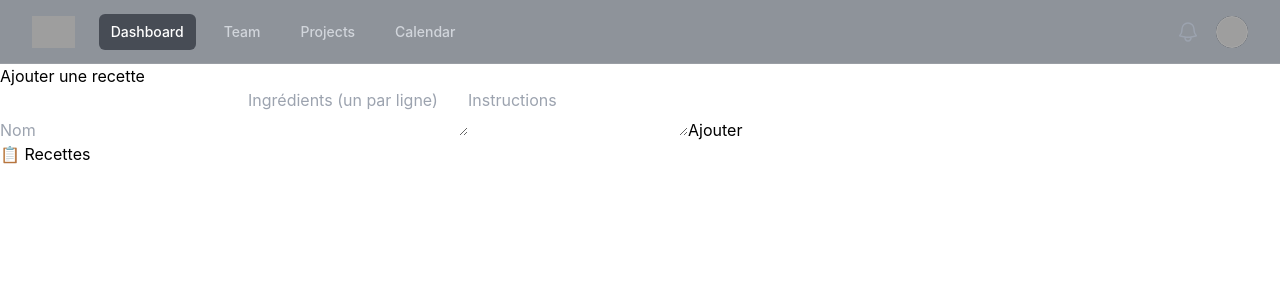
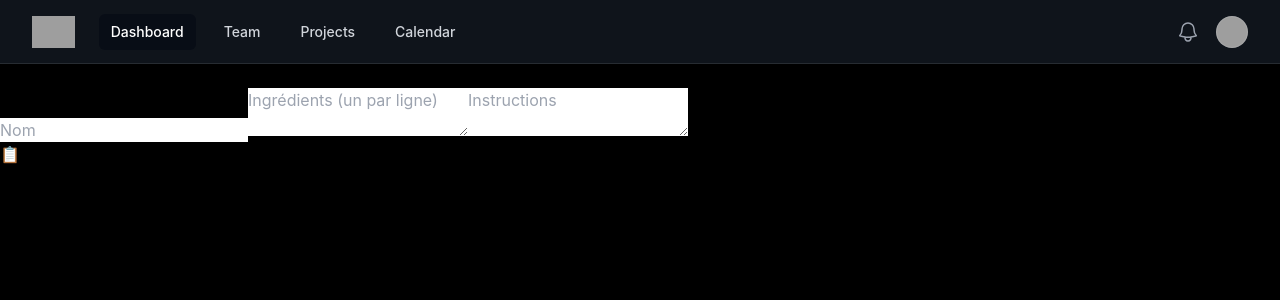
Before and after one commit to Nelchel/recipes, a React (Create React App) app: page / in a window 1280 px wide. Shown: the top 300 px of the page. Built offline with nearby package versions, Linux system fonts and the light colour scheme; grey boxes are pictures that could not be loaded.

Commit message:
add base colors

```diff
--- a/src/App.js
+++ b/src/App.js
@@ -24,7 +24,7 @@ function App() {
   };
 
   return (
-    <div className="max-w-7xl m-auto">
+ <>
 <nav class="relative bg-gray-800/50 after:pointer-events-none after:absolute after:inset-x-0 after:bottom-0 after:h-px after:bg-white/10">
   <div class="mx-auto max-w-7xl px-2 sm:px-6 lg:px-8">
     <div class="relative flex h-16 items-center justify-between">
@@ -90,7 +90,7 @@ function App() {
     </div>
   </el-disclosure>
 </nav>
-
+       <div className="max-w-7xl m-auto">
         <RecipeForm addRecipe={addRecipe} />
         <RecipeList recipes={recipes} onSelect={setSelectedRecipe} />
         {selectedRecipe !== null && (
@@ -101,6 +101,8 @@ function App() {
             />
         )}
       </div>
+
+      </>
   );
 }
 
--- a/src/index.css
+++ b/src/index.css
@@ -4,6 +4,7 @@
 
 
 body {
+  background: #000000;
   margin: 0;
   font-family: -apple-system, BlinkMacSystemFont, 'Segoe UI', 'Roboto', 'Oxygen',
     'Ubuntu', 'Cantarell', 'Fira Sans', 'Droid Sans', 'Helvetica Neue',
```
